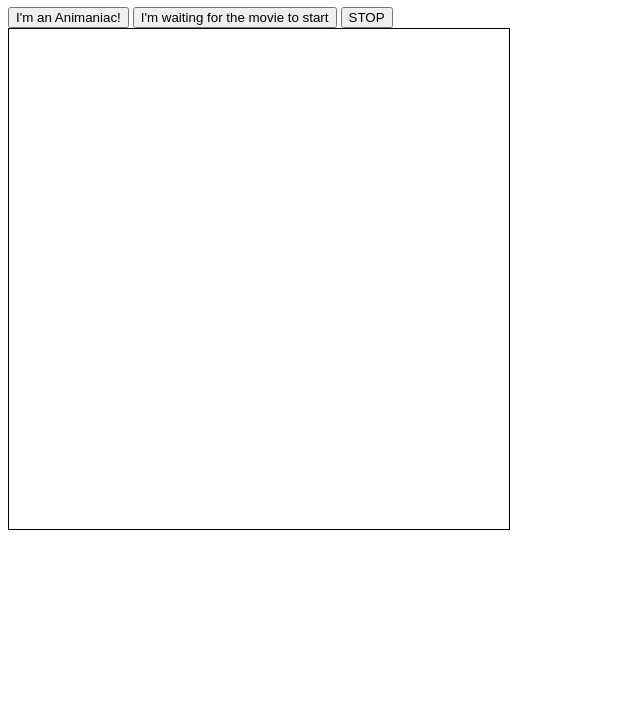
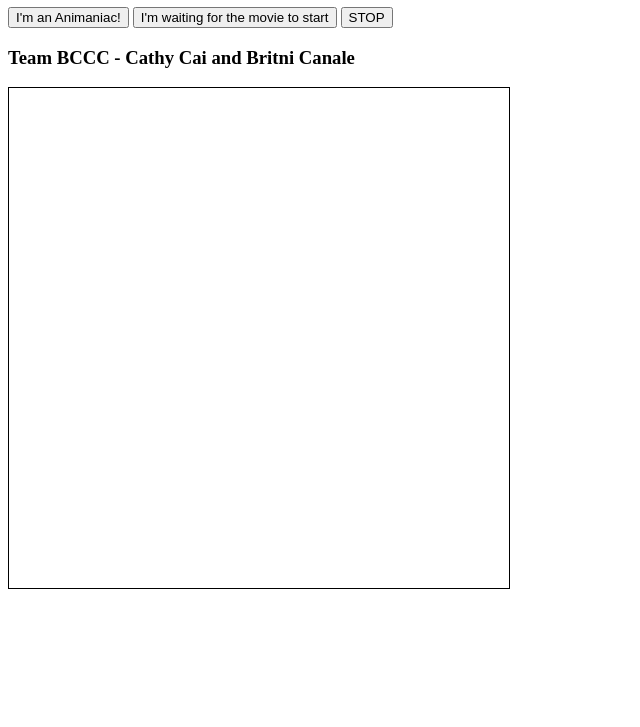
Before and after one commit to ccai1/workshop-spring, a plain HTML site: page 04_canvas-dvd/index.html in a window 1280 px wide. Shown: the part 73-800 px from the top of the page, without its empty margins (0-640 px from the left). Drawn offline with Linux system fonts and the light colour scheme.

Commit message:
reread instructions

```diff
--- a/04_canvas-dvd/index.html
+++ b/04_canvas-dvd/index.html
@@ -34,6 +34,8 @@
     </button>
   </div>
 
+  <h3>Team BCCC - Cathy Cai and Britni Canale</h3>
+
   <canvas width="500" height="500" id="playground">
   </canvas>
 
```
